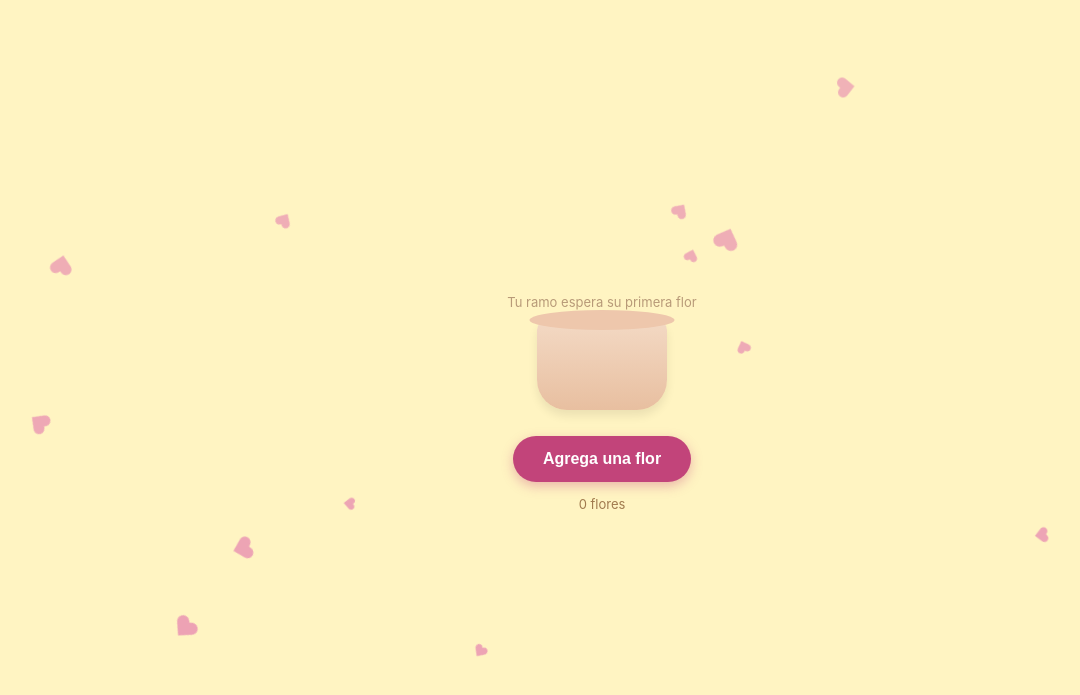
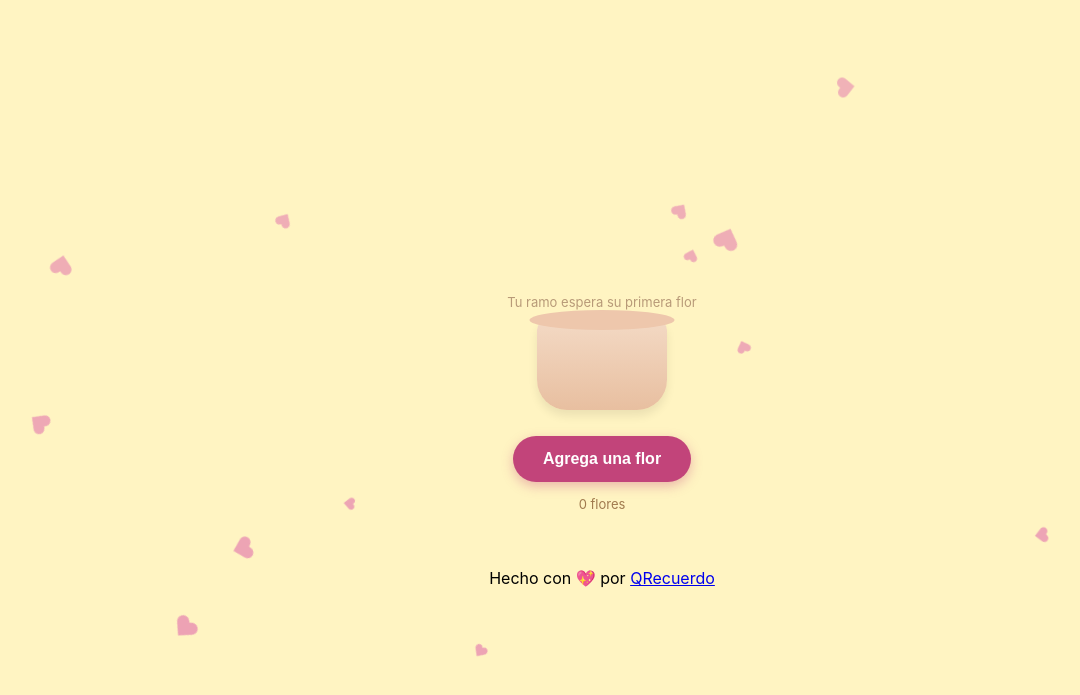
Before and after one commit to Sofi244/FloresPrimavera, a plain HTML site: page index.html in a window 1280 px wide. Shown: the part 93-788 px from the top of the page, without its empty margins (38-1118 px from the left). Drawn offline with Linux system fonts and the light colour scheme.

Commit message:
Add footer with credit to QRecuerdo

```diff
--- a/index.html
+++ b/index.html
@@ -26,6 +26,9 @@
   <button id="add-btn">Agrega una flor</button>
   <div id="counter">0 flores</div>
 </div>
+    <footer>
+  <p>Hecho con 💖 por <a href="https://www.instagram.com/QR_ecuerdo" target="_blank">QRecuerdo</a></p>
+    </footer>
     <script src="script.js"></script>
 
 </body>
```
